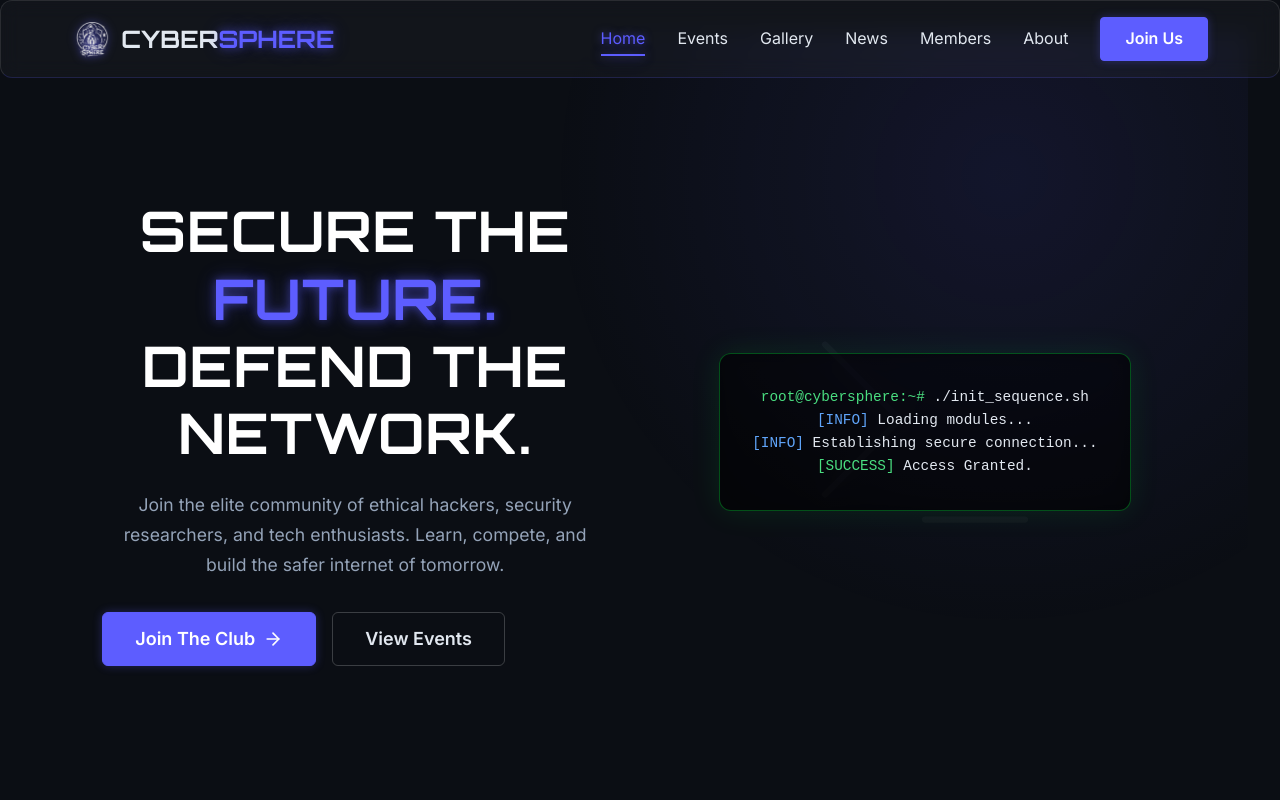
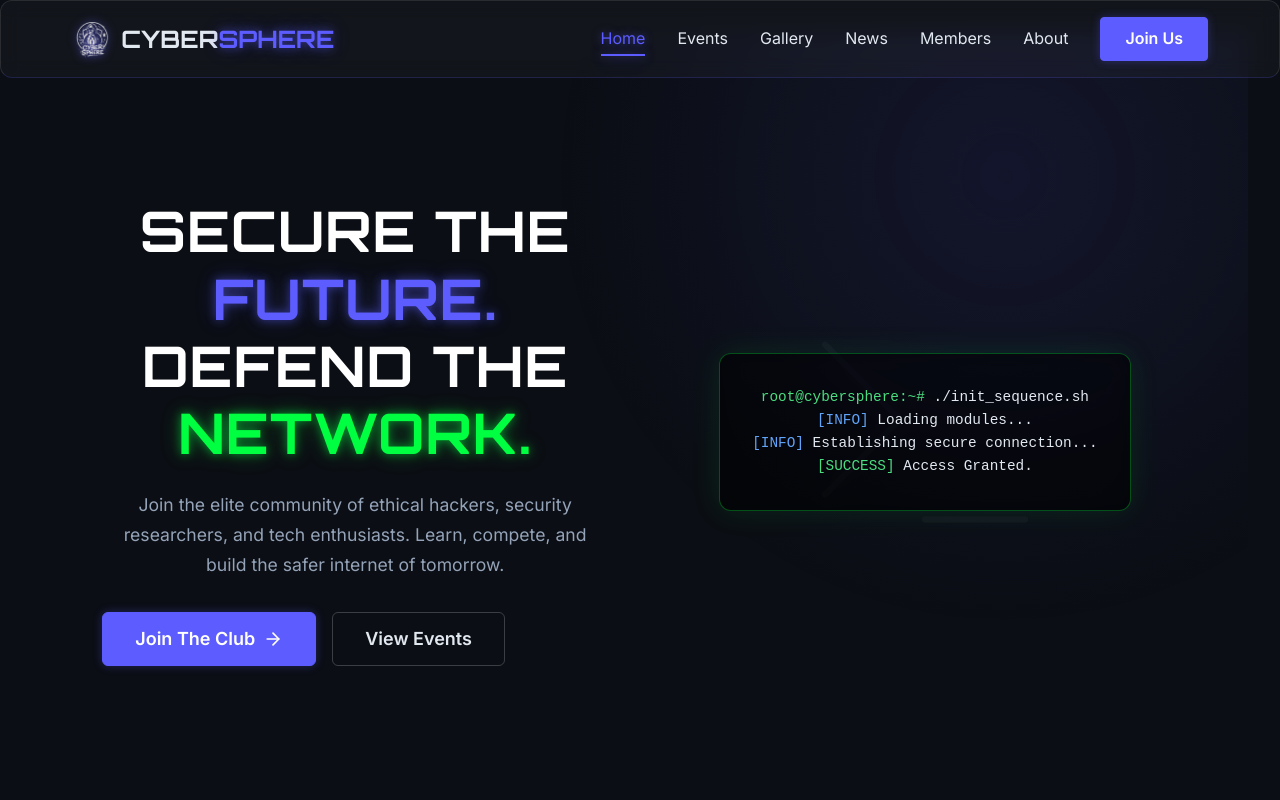
Before and after one commit to cybersphereclub/CyberSphere-Web, a React (Vite) app: page / in a window 1280 px wide. Shown: the top 800 px of the page. Built offline with nearby package versions, Linux system fonts and the light colour scheme.

Commit message:
green network

```diff
--- a/src/index.css
+++ b/src/index.css
@@ -131,9 +131,9 @@ a:hover {
   text-shadow: var(--glow-blue);
 }
 
-.neon-text-purple {
-  color: var(--color-electric-purple);
-  text-shadow: var(--glow-purple);
+.neon-text-green {
+  color: var(--color-neon-green) !important;
+  text-shadow: var(--glow-green);
 }
 
 .neon-text-red {
@@ -173,7 +173,7 @@ a:hover {
 }
 
 ::-webkit-scrollbar-thumb {
-  background: var(--color-electric-purple);
+  background: var(--color-neon-green);
   border-radius: 4px;
 }
 
```
